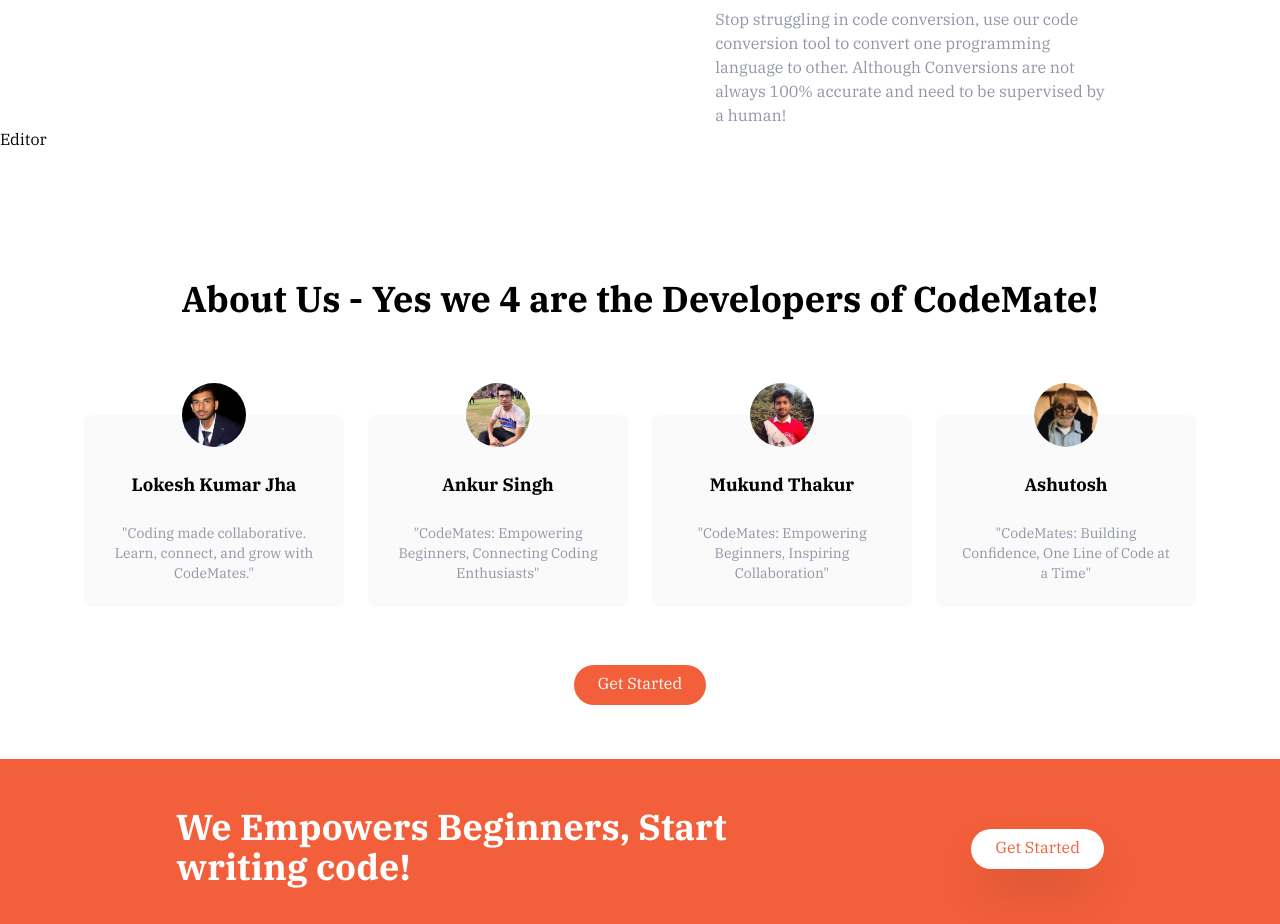
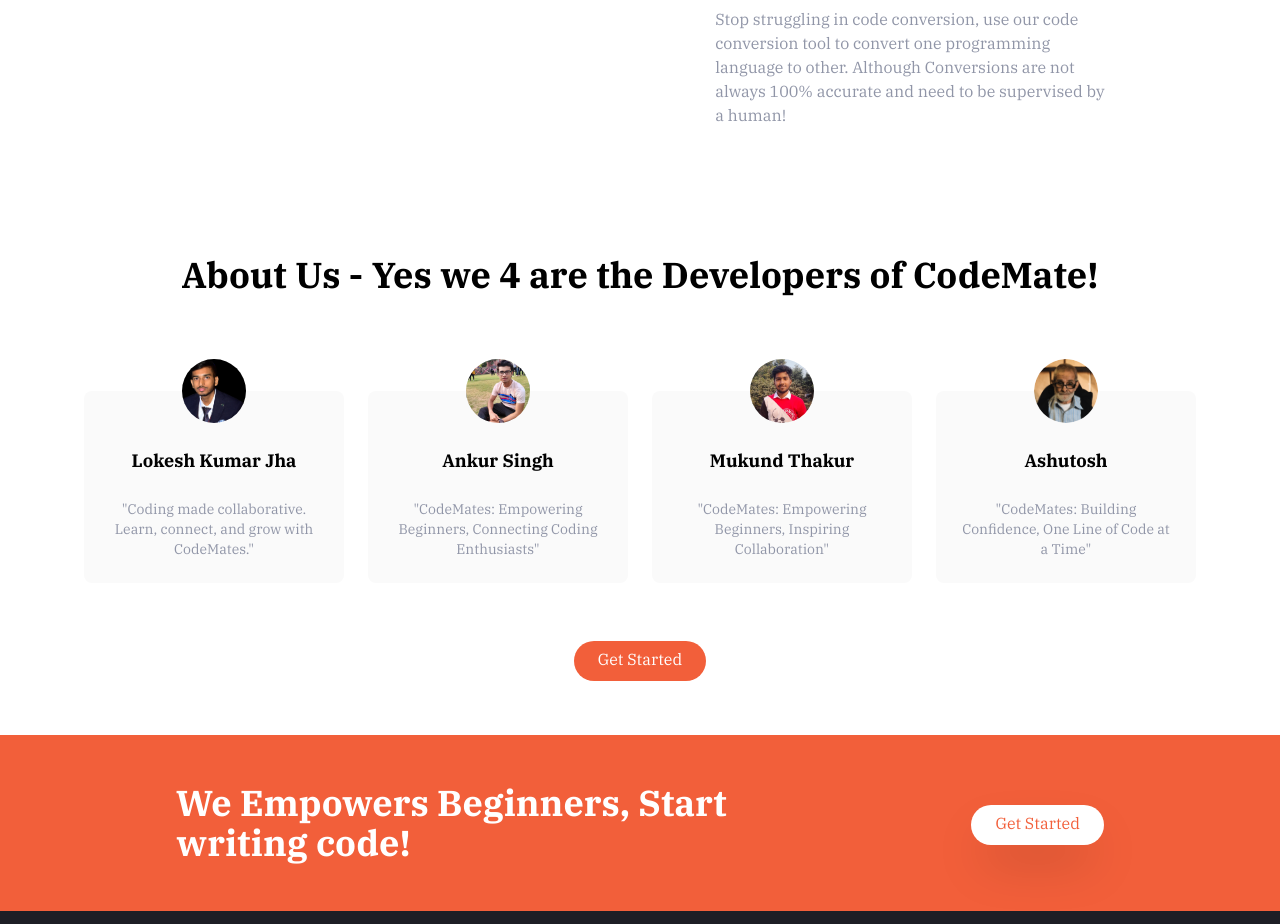
Before and after one commit to lokeshirl/CodeMates, a React (Vite) app: page / in a window 1280 px wide. Shown: the part 1040-1964 px from the top of the page. Built offline with nearby package versions, Linux system fonts and the light colour scheme.

Commit message:
added smooth scrolling effect

```diff
--- a/src/components/About.jsx
+++ b/src/components/About.jsx
@@ -2,7 +2,7 @@
 
 const About = () => {
   return (
-    <section id="testimonials">
+    <section id="about">
       {/* Container to heading and testm blocks */}
       <div className="max-w-6xl px-5 mx-auto mt-32 text-center">
         {/* Heading */}
--- a/src/components/Editor.jsx
+++ b/src/components/Editor.jsx
@@ -2,7 +2,7 @@
 
 const Editor = () => {
   return (
-    <div>Editor</div>
+    <section id='editor'></section>
   )
 }
 
--- a/src/components/Navbar.jsx
+++ b/src/components/Navbar.jsx
@@ -16,13 +16,13 @@
         </div>
         {/* menu--items */}
         <div className="hidden md:flex space-x-6">
-          <a href="#" className="hover:text-darkGrayishBlue">
+          <a href="#hero" className="hover:text-darkGrayishBlue">
             Home
           </a>
-          <a href="#" className="hover:text-darkGrayishBlue">
+          <a href="#editor" className="hover:text-darkGrayishBlue">
             Editor
           </a>
-          <a href="#" className="hover:text-darkGrayishBlue">
+          <a href="#about" className="hover:text-darkGrayishBlue">
             Developers
           </a>
           <a href="#" className="hover:text-darkGrayishBlue">
--- a/src/index.css
+++ b/src/index.css
@@ -3,3 +3,7 @@
 @tailwind base;
 @tailwind components;
 @tailwind utilities;
+
+body {
+    scroll-behavior: smooth;
+}
```
